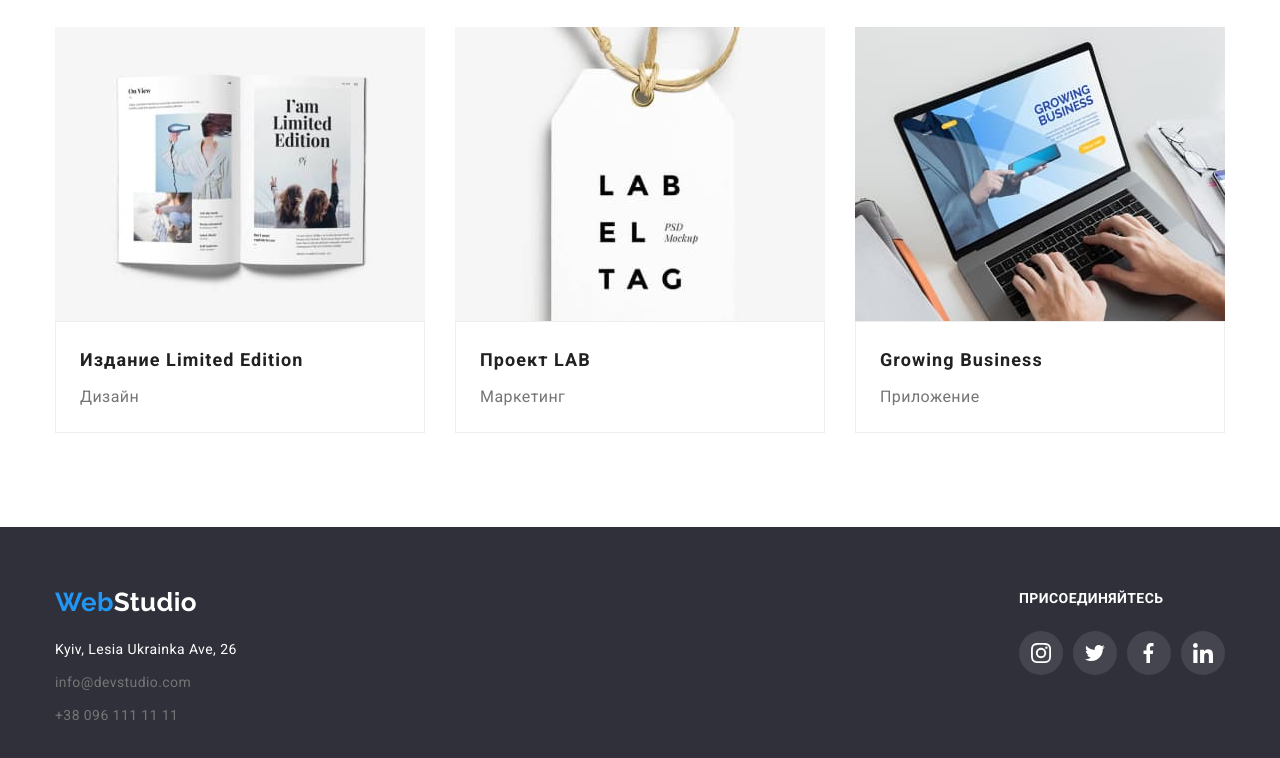
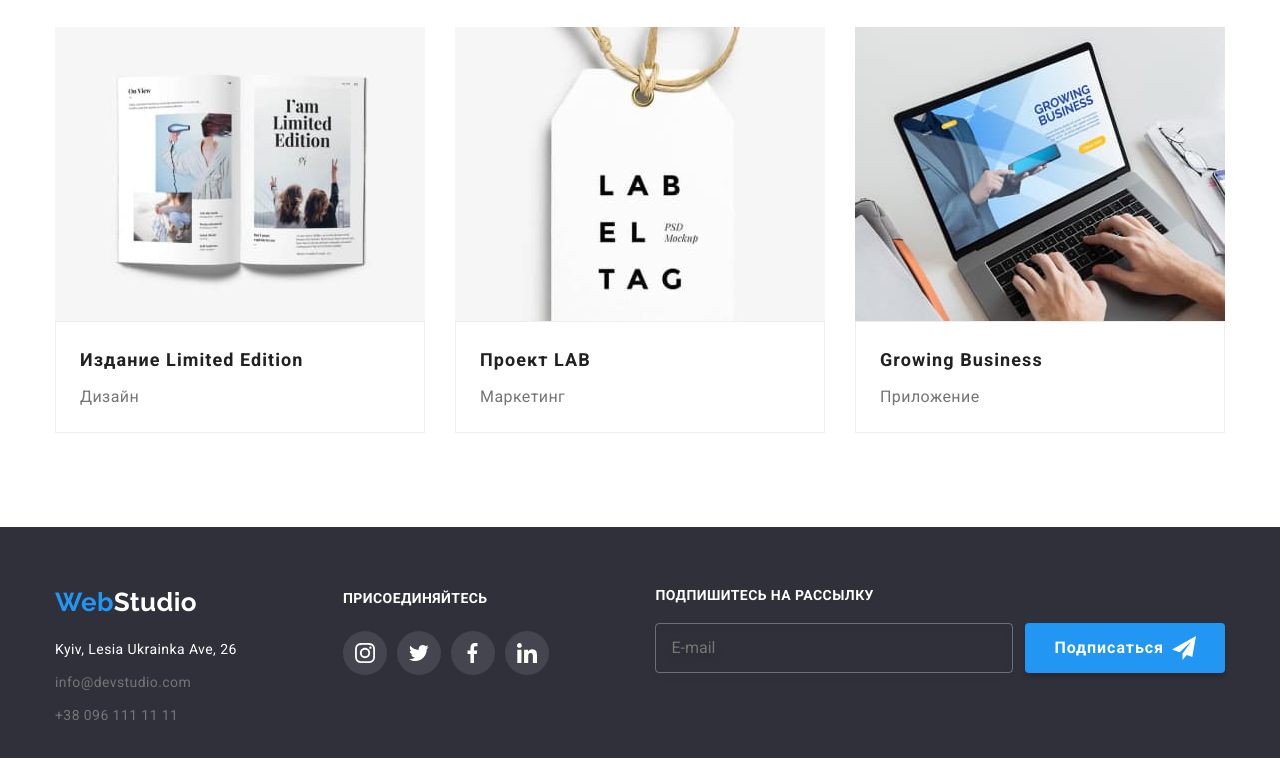
Before and after one commit to Wandal5/goit-markup-hw-06, a plain HTML site: page portfolio.html in a window 1280 px wide. Shown: the part 1108-1866 px from the top of the page. Drawn offline with nearby package versions, Linux system fonts and the light colour scheme.

Commit message:
footer+transition

```diff
--- a/css/style.css
+++ b/css/style.css
@@ -59,33 +59,7 @@ img {
   max-width: 100%;
   height: auto;
 }
-/* убираем рамку браузера */
-/* a:active,
-a:focus {
-  outline: none;
-}
 
-input,
-textarea {
-  outline: none;
-}
-input:active,
-textarea:active {
-  outline: none;
-}
-:focus {
-  outline: none;
-}
-textarea {
-  resize: none;
-}
-textarea {
-  resize: vertical;
-}
-textarea {
-  resize: horizontal; */
-
-/* убираем рамку браузера */
 .team-item img {
   margin-bottom: 30px;
 }
@@ -414,7 +388,7 @@ body {
   transition: transform var(--transition-duration) var(--transition-function);
 }
 .modal-svg {
-  background-color: #188ce8;
+  background-color: var(--color-bg-hover-button-hero);
 }
 
 .form {
@@ -435,15 +409,6 @@ body {
   left: 12px;
 }
 
-/* label:before {
-  content: "";
-  position: absolute;
-  left: 10px;
-  top: 0;
-  bottom: 0;
-  width: 20px;
-  background: url(./js/img_modal/email-modal.svg) center / contain no-repeat;
-} */
 .register-button {
   text-align: center;
   display: block;
@@ -454,13 +419,6 @@ body {
   margin-left: auto;
   margin-right: auto;
 }
-
-/* .input-order{
-  justify-content: center;
-  margin-bottom:30px;
-  align-items: center;
-  resize: none;
-} */
 
 /* чекбокс */
 
@@ -805,13 +763,12 @@ body {
   background-color: var(--color-white);
   border-radius: 50%;
   outline: none;
-  transition-property: background-color;
-  transition: var(--transition-duration) var(--transition-function);
+  transition: background-color var(--transition-duration) var(--transition-function);
 }
 
 .socials-icon {
   fill: var(--color-social-links);
-  transition: background-colo var(--transition-duration) var(--transition-function),
+  transition: background-color var(--transition-duration) var(--transition-function),
     fill var(--transition-duration) var(--transition-function);
 }
 
--- a/portfolio.html
+++ b/portfolio.html
@@ -236,19 +236,13 @@
       <div class="container">
         <div class="footer-container">
           <div class="footer-adress">
-            <a href="index.html" class="logo-footer link logo"
-              >Web<span class="logo-studio">Studio</span>
+            <a href="index.html" class="logo-footer link logo">Web<span class="logo-studio">Studio</span>
             </a>
             <address class="footer-adress">
               <ul class="adress-list list">
                 <li class="adress-item">
-                  <a
-                    class="link map"
-                    href="https://goo.gl/maps/7oPvkChuXzZk7sUt8"
-                    target="_blank"
-                    rel="noreferrer noopener"
-                    >Kyiv, Lesia Ukrainka Ave, 26</a
-                  >
+                  <a class="link map" href="https://goo.gl/maps/7oPvkChuXzZk7sUt8" target="_blank"
+                    rel="noreferrer noopener">Kyiv, Lesia Ukrainka Ave, 26</a>
                 </li>
                 <li class="adress-item">
                   <a href="mailto:info@devstudio.com" class="link">info@devstudio.com</a>
@@ -263,52 +257,28 @@
             <p class="footer-social-title">ПРИСОЕДИНЯЙТЕСЬ</p>
             <ul class="socials list">
               <li class="socials-item">
-                <a
-                  class="socials-link link"
-                  href=""
-                  target="_blank"
-                  rel="noopener noreferrer"
-                  aria-label="instagram"
-                >
+                <a class="socials-link link" href="" target="_blank" rel="noopener noreferrer" aria-label="instagram">
                   <svg class="footer-socials-icon" width="20px" height="20px">
                     <use href="./images/index_logo/symbol-defs.svg#icon-instagram"></use>
                   </svg>
                 </a>
               </li>
               <li class="socials-item">
-                <a
-                  class="socials-link link"
-                  href=""
-                  target="_blank"
-                  rel="noopener noreferrer"
-                  aria-label="twitter"
-                >
+                <a class="socials-link link" href="" target="_blank" rel="noopener noreferrer" aria-label="twitter">
                   <svg class="footer-socials-icon" width="20" height="20">
                     <use href="./images/index_logo/symbol-defs.svg#icon-twitter"></use>
                   </svg>
                 </a>
               </li>
               <li class="socials-item">
-                <a
-                  class="socials-link link"
-                  href=""
-                  target="_blank"
-                  rel="noopener noreferrer"
-                  aria-label="facebook"
-                >
+                <a class="socials-link link" href="" target="_blank" rel="noopener noreferrer" aria-label="facebook">
                   <svg class="footer-socials-icon" width="20" height="20">
                     <use href="./images/index_logo/symbol-defs.svg#icon-facebook"></use>
                   </svg>
                 </a>
               </li>
               <li class="socials-item">
-                <a
-                  class="socials-link link"
-                  href=""
-                  target="_blank"
-                  rel="noopener noreferrer"
-                  aria-label="linkedin"
-                >
+                <a class="socials-link link" href="" target="_blank" rel="noopener noreferrer" aria-label="linkedin">
                   <svg class="footer-socials-icon" width="20" height="20">
                     <use href="./images/index_logo/symbol-defs.svg#icon-linkedin"></use>
                   </svg>
@@ -316,6 +286,18 @@
               </li>
             </ul>
           </div>
+          <div>
+            <p class="footer-form-title">Подпишитесь на рассылку</p>
+            <form class="footer-form">
+              <input type="email" class="footer-form-input" name="email" placeholder="E-mail" required>
+              <button class="footer-button hero-button" type="submit">Подписаться
+                <svg class="footer-icon-send" width="24px" height="24px" xmlns="http://www.w3.org/2000/svg">
+                  <path
+                    d="M24 0L0 13.5L7.66994 16.3407L19.5 5.25002L10.5017 17.3896L10.509 17.3923L10.5 17.3896V24.0001L14.8013 18.982L20.2501 21.0001L24 0Z" />
+                </svg>
+              </button>
+            </form>
+          </div>
         </div>
       </div>
     </footer>
```
Also changed, not shown: index.html (+4 -4 lines).
